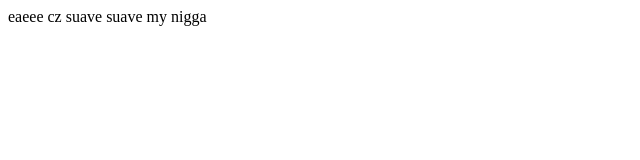
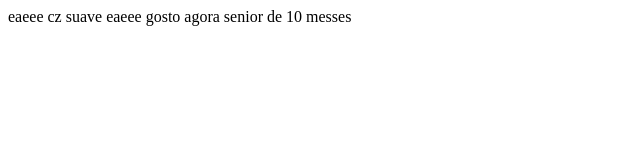
Before and after one commit to lucas6g/nana-giba, a plain HTML site: page index.html in a window 1280 px wide. Shown: the whole page, without its empty margins (0-640 px from the left). Drawn offline with Linux system fonts and the light colour scheme.

Commit message:
corringindo o que o vacilao do senior de 10 messes pedio

```diff
--- a/index.html
+++ b/index.html
@@ -7,6 +7,6 @@
 </head>
 <body>
     eaeee cz suave
-    suave my nigga
+    eaeee gosto agora senior de 10 messes
 </body>
 </html>
```
